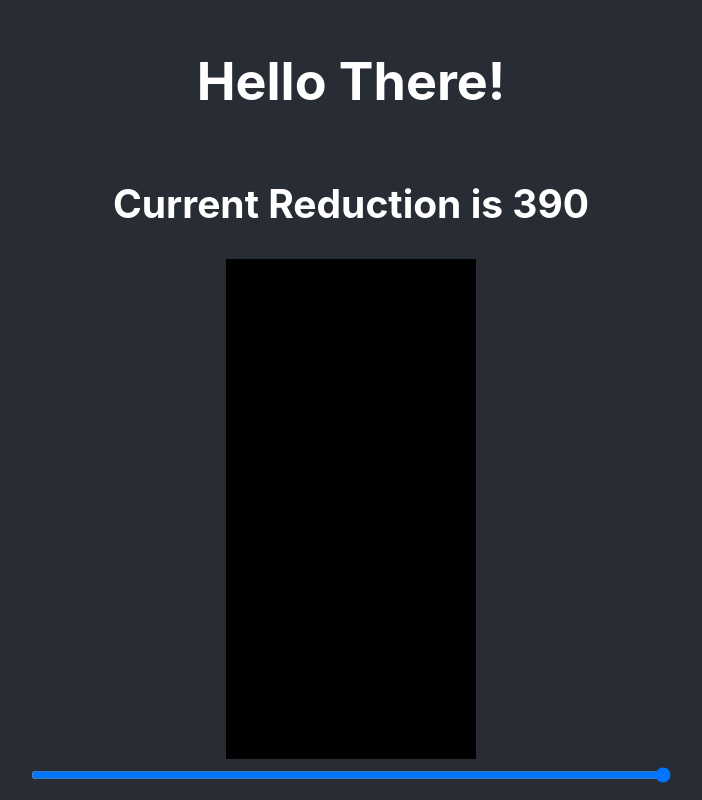
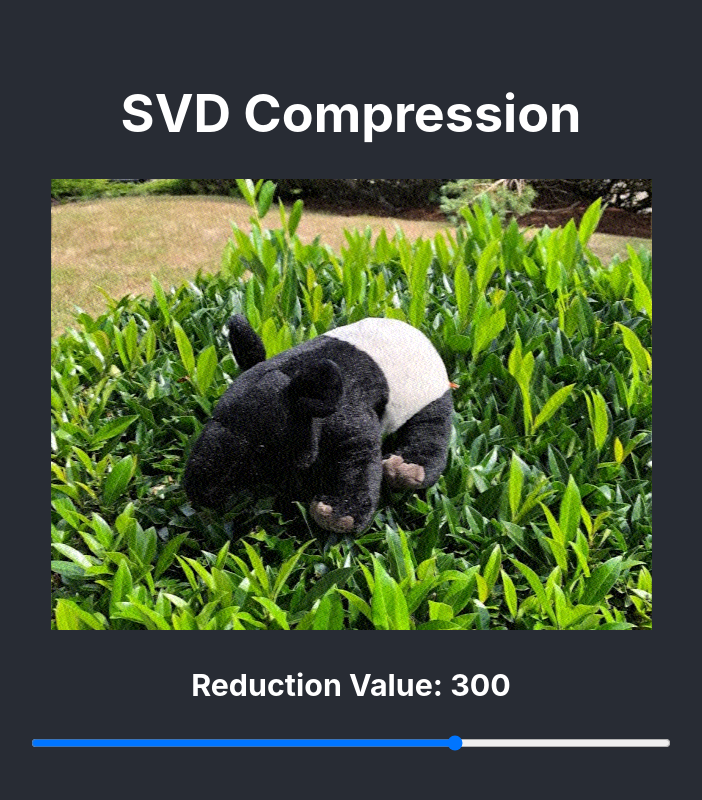
Before and after one commit to qin-andy/web-svd-compress, a React (Create React App) app: page / in a window 1280 px wide. Shown: the whole page, without its empty margins (289-991 px from the left). Built offline with nearby package versions, Linux system fonts and the light colour scheme.

Commit message:
Add dynamic height and width

```diff
--- a/src/App.js
+++ b/src/App.js
@@ -2,19 +2,44 @@ import './App.css';
 import Canvas from './Canvas';
 import Slider from './Slider';
 
-import { useState } from 'react';
+import defaultImage from './tapir.png';
+
+import { useEffect, useState } from 'react';
 
 function App(props) {
-  const [reduction, setReduction] = useState(390);
-  const [width, setWidth] = useState(250);
-  const [height, setHeight] = useState(500);
+  const [reduction, setReduction] = useState(300);
+  const [width, setWidth] = useState(601);
+  const [height, setHeight] = useState(451);
+  let imageElement = undefined;
+
+  useEffect(() => {
+    imageElement = new Image();
+    imageElement.src = defaultImage;
+    imageElement.addEventListener('load', () => {
+      console.log("w/h of imageelement in app " + imageElement.width + ", " + imageElement.height);
+      //setWidth(imageElement.width);
+      //setHeight(imageElement.height);
+    });
+  }, []);
+
   return (
     <div className="App">
       <header className="App-header">
-        <h1>Hello There!</h1>
-        <h2>Current Reduction is {reduction}</h2>
-        <Canvas width={width} height={height} original="false" reduction={reduction} />
-        <Slider width={width} height={height} reduction={reduction} changeReduction={setReduction} />
+        <h1>SVD Compression</h1>
+        <Canvas
+          width={width}
+          height={height}
+          original="false"
+          reduction={reduction}
+          image={defaultImage}
+        />
+        <h3>Reduction Value: {reduction}</h3>
+        <Slider
+          width={height}
+          height={width}
+          reduction={reduction}
+          changeReduction={setReduction}
+        />
       </header>
     </div>
   );
--- a/src/Canvas.js
+++ b/src/Canvas.js
@@ -26,7 +26,7 @@ function Canvas(props) {
     console.log("reduceRank called for rank: " + rank);
     let reducedSingularVals = SVD.sigma.slice(0, -rank);
     for (let i = 0; i < rank; i++) { // TODO : why didnt the spread operator work?
-      reducedSingularVals.push(0); // TODO : can use mapping, if index is above the rank, map to 0
+      reducedSingularVals.push(1); // TODO : can use mapping, if index is above the rank, map to 0
     }
     let newSigma = Matrix.diag(reducedSingularVals);
     // TODO : round when the SVD is stored as state?
@@ -42,14 +42,17 @@ function Canvas(props) {
     context.fillStyle = '#000000';
     context.fillRect(0, 0, context.canvas.width, context.canvas.height);
     var img = new Image();
-    img.src = tapir;
+    img.src = props.image;
 
     // Start manipulating image only after image has loaded
-    img.addEventListener('load', async function () {
+    img.addEventListener('load', function () {
+      context.canvas.width = props.width;//img.width;
+      context.canvas.height = props.height;//img.height;
+
       console.log("Image loaded, beginning initial compress");
       context.drawImage(img, 0, 0);
-      if (props.original === "false") {
-        console.log("Canvas width and height are " + context.canvas.width + " " + context.canvas.width);
+
+      console.log("Canvas width and height are " + context.canvas.width + " " + context.canvas.height);
       let imgData = context.getImageData(0, 0, context.canvas.width, context.canvas.height);
       let r = []; // TODO : could restructure rgb to be a single object and map?
       let g = [];
@@ -59,8 +62,8 @@ function Canvas(props) {
         g.push(imgData.data[i + 1]);
         b.push(imgData.data[i + 2]);
       }
-        let redMatrix = Matrix.from1DArray(context.canvas.width, context.canvas.height, r);
-        let greenMatrix = Matrix.from1DArray(context.canvas.width, context.canvas.height, g);
+      let redMatrix = Matrix.from1DArray(context.canvas.width, context.canvas.height, r); // TODO : context.canvas.height
+      let greenMatrix = Matrix.from1DArray(context.canvas.width, context.canvas.height, g); // VS img.height??
       let blueMatrix = Matrix.from1DArray(context.canvas.width, context.canvas.height, b);
 
       let redSVD = new SingularValueDecomposition(redMatrix);
@@ -82,9 +85,8 @@ function Canvas(props) {
       renderCompression(imgData, SVDs.current[0], SVDs.current[1], SVDs.current[2], props.reduction);
       // TODO : ^ should i pass props.reduction here? where does it make sense to store this initial value?
       ready.current = true;
-      }
     }, false);
-  }, [props.original]);
+  }, []);
 
   useEffect(() => {
     if (ready.current) {
@@ -100,11 +102,8 @@ function Canvas(props) {
 
   // Rebuilds the image on the given imgData given image SVDs
   function renderCompression(imgData, redSVD, greenSVD, blueSVD, rank) {
-    console.log("Reducing red");
     let redReduced = reduceRank(redSVD, rank);
-    console.log("Reducing green");
     let greenReduced = reduceRank(greenSVD, rank);
-    console.log("Reducing blue");
     let blueReduced = reduceRank(blueSVD, rank);
 
     let r2 = redReduced.to1DArray();
@@ -122,9 +121,8 @@ function Canvas(props) {
 
   return (
     <div>
-      <canvas ref={canvasRef} width={props.width} height={props.height} />
+      <canvas width={props.width} height={props.height} ref={canvasRef} />
     </div>
-
   );
 }
 
```
Lines whose indentation alone changed are shown as unchanged.
